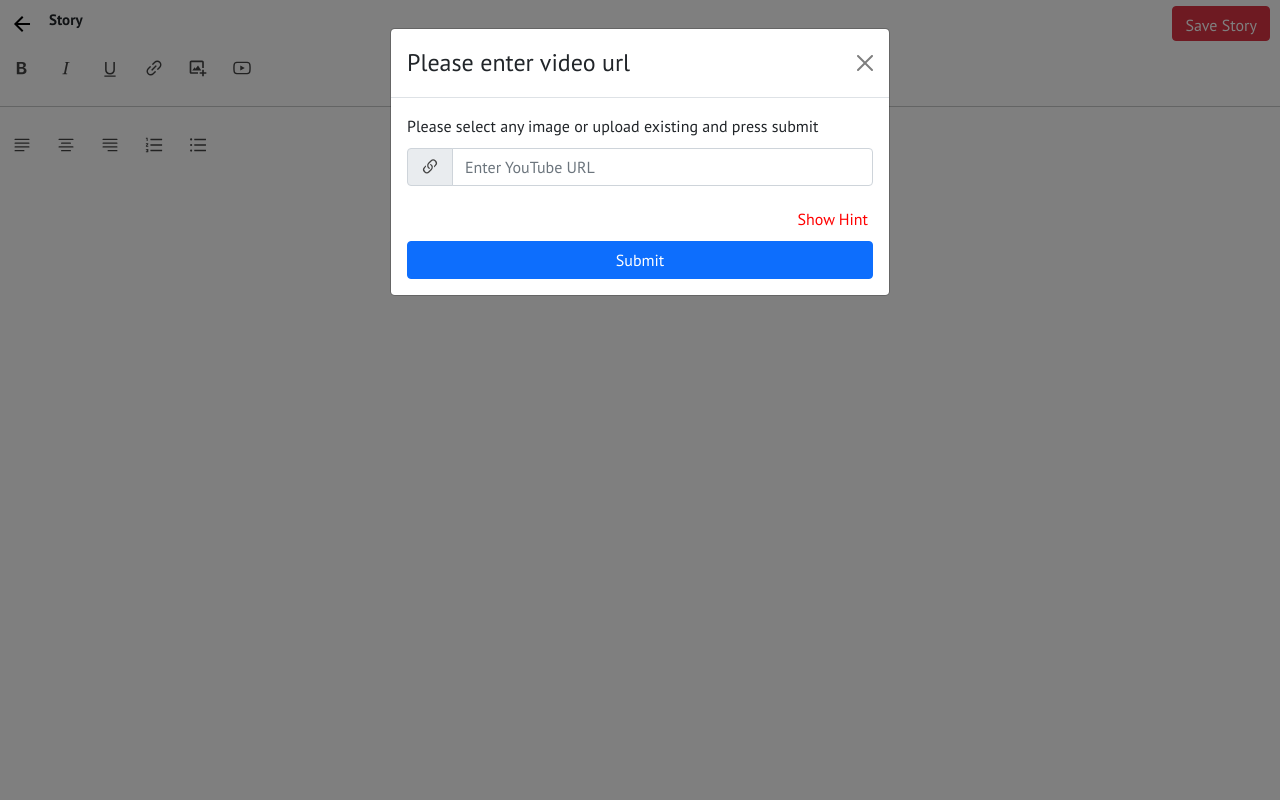
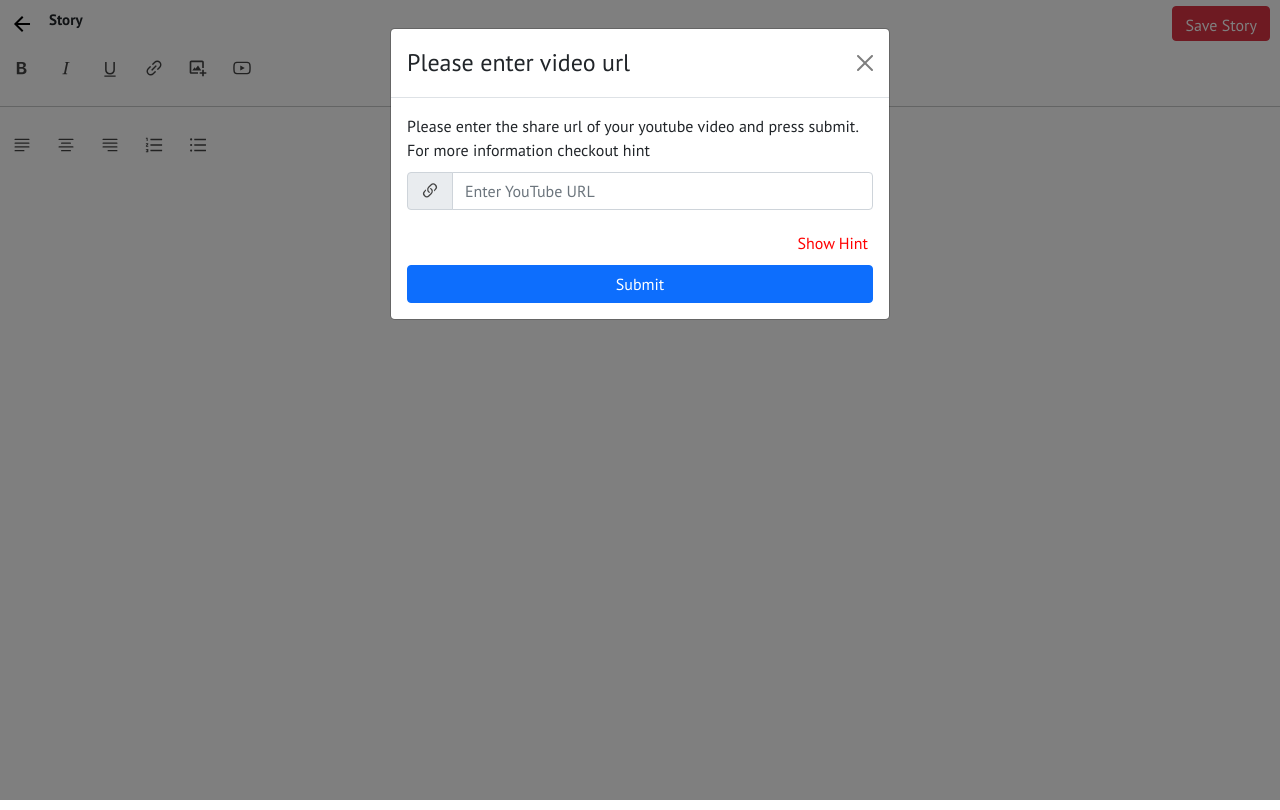
Before and after one commit to InHallTechnologies/wysiwhatyouget_next, a Next.js app: page / in a window 1280 px wide. Both pictures are taken after a click on the element 242 px from the left and 68 px from the top of the page. Built offline with nearby package versions, Linux system fonts and the light colour scheme; no server answers.

Commit message:
added youtube in story

```diff
--- a/components/YouTubeSelector.component.js
+++ b/components/YouTubeSelector.component.js
@@ -63,7 +63,7 @@ const YoutubeSelector = ({ icon, handleYoutube }) => {
                     <Modal.Title>Please enter video url</Modal.Title>
                 </Modal.Header>
                 <Modal.Body>
-                    Please select any image or upload existing and press submit
+                    Please enter the share url of your youtube video and press submit. For more information checkout hint
                     <InputGroup style={{marginTop:10}} className="mb-3">
                         <InputGroup.Text id="basic-addon1">
                             <BsLink45Deg size={20} color="#444" />
```
